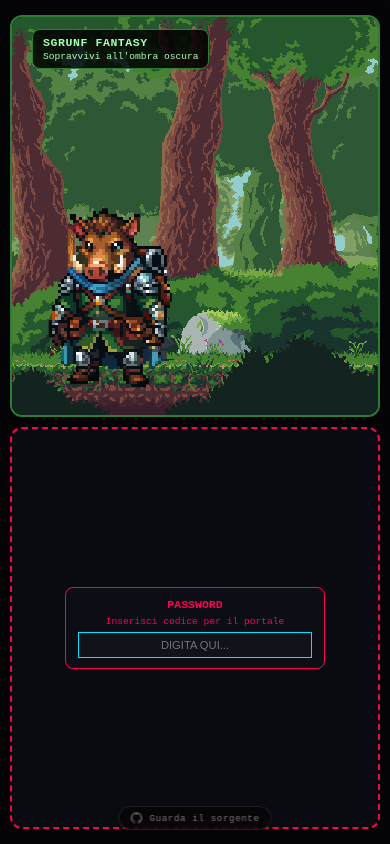
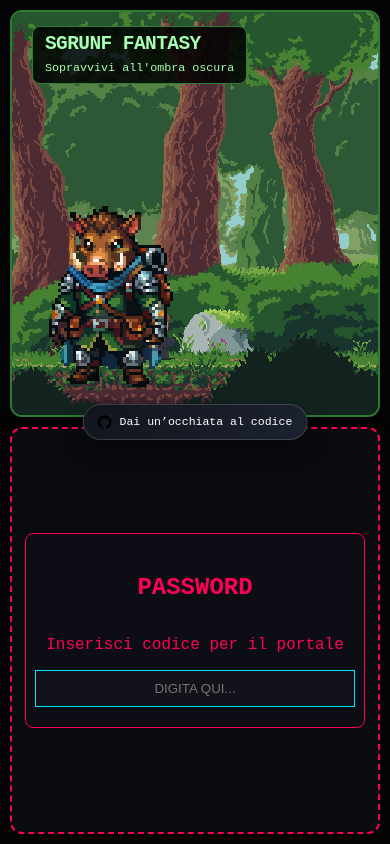
Before and after one commit to DerefDev/SgrunfRunner, a plain HTML site: page index.html in a window 390 px wide. Drawn offline with Linux system fonts and the light colour scheme.

Commit message:
Modifica del bottone del codice sorgente.

```diff
--- a/index.html
+++ b/index.html
@@ -8,7 +8,7 @@
 </head>
 <body>
 
-    <div class="split-container">
+    <div class="split-container" id="split-container">
 
         <div class="split-tile split-left" id="tile-fantasy">
             <img src="./assets/sfondoFantasy.png" class="static-bg" alt="Sfondo Fantasy">
@@ -43,7 +43,7 @@
                     src="./assets/CyberpunkVideo.mp4"
                     poster="./assets/sfondoCyberpunk.png"
                     class="video-preview"
-                    loop muted playsinline preload="auto" >
+                    loop muted playsinline preload="auto">
                 </video>
 
                 <div class="content-overlay">
@@ -51,15 +51,12 @@
                 </div>
             </div>
         </div>
+
+        <a class="github-float-btn" href="https://github.com/DerefDev/SgrunfRunner" target="_blank" rel="noopener noreferrer">
+            <img src="./assets/githubLogo.svg" alt="" class="github-icon">
+            <span>Dai un’occhiata al codice</span>
+        </a>
     </div>
-
-    <!-- FOOTER CREDITI -->
-    <a class="github-credit" href="https://github.com/TUO-USERNAME/TUO-REPO" target="_blank" rel="noopener">
-        <svg class="github-icon" viewBox="0 0 24 24" aria-hidden="true" fill="currentColor">
-            <path d="M12 0C5.37 0 0 5.37 0 12c0 5.31 3.435 9.795 8.205 11.385.6.105.825-.255.825-.57 0-.285-.015-1.23-.015-2.235-3.015.555-3.795-.735-4.035-1.41-.135-.345-.72-1.41-1.23-1.695-.42-.225-1.02-.78-.015-.795.945-.015 1.62.87 1.845 1.23 1.08 1.815 2.805 1.305 3.495.99.105-.78.42-1.305.765-1.605-2.67-.3-5.46-1.335-5.46-5.925 0-1.305.465-2.385 1.23-3.225-.12-.3-.54-1.53.12-3.18 0 0 1.005-.315 3.3 1.23.96-.27 1.98-.405 3-.405s2.04.135 3 .405c2.295-1.56 3.3-1.23 3.3-1.23.66 1.65.24 2.88.12 3.18.765.84 1.23 1.905 1.23 3.225 0 4.605-2.805 5.625-5.475 5.925.435.375.81 1.095.81 2.22 0 1.605-.015 2.895-.015 3.3 0 .315.225.69.825.57A12.02 12.02 0 0 0 24 12c0-6.63-5.37-12-12-12z"/>
-        </svg>
-        <span>Guarda il sorgente</span>
-    </a>
 
     <script src="split.js" defer></script>
 </body>
--- a/split.css
+++ b/split.css
@@ -1,3 +1,10 @@
+:root {
+    --overlay-title-size: clamp(1rem, 2.4vw, 2.6rem);
+    --overlay-text-size: clamp(0.75rem, 1.2vw, 1rem);
+    --overlay-pad: clamp(8px, 1.4vw, 14px);
+    --button-font-size: clamp(0.8rem, 1.2vw, 1rem);
+}
+
 body {
     margin: 0;
     padding: 10px;
@@ -15,6 +22,8 @@ body {
     width: 100%;
     height: 100%;
     background-color: transparent;
+    gap: 10px;
+    position: relative;
 }
 
 img, .static-bg, .character-sprite {
@@ -26,7 +35,6 @@ img, .static-bg, .character-sprite {
     flex: 1;
     position: relative;
     overflow: hidden;
-    margin: 10px;
     border-radius: 12px;
     transition: transform 0.4s cubic-bezier(0.25, 1, 0.5, 1), border-color 0.4s, box-shadow 0.4s;
     display: flex;
@@ -34,6 +42,7 @@ img, .static-bg, .character-sprite {
     cursor: pointer;
     z-index: 1;
     box-shadow: 0 4px 15px rgba(0, 0, 0, 0.5);
+    min-width: 0;
 }
 
 .static-bg, .video-preview {
@@ -62,7 +71,7 @@ img, .static-bg, .character-sprite {
 
 @keyframes float {
     0%, 100% { transform: translateY(0px); }
-    50%       { transform: translateY(-10px); }
+    50% { transform: translateY(-10px); }
 }
 
 .content-overlay {
@@ -70,11 +79,23 @@ img, .static-bg, .character-sprite {
     top: 30px;
     z-index: 10;
     background: rgba(0, 0, 0, 0.85);
-    padding: 12px 20px;
+    padding: var(--overlay-pad) calc(var(--overlay-pad) * 1.5);
     border-radius: 8px;
     width: fit-content;
-    /* Evita che il testo vada a capo */
+    max-width: calc(100% - 40px);
+}
+
+.content-overlay h1 {
+    font-size: var(--overlay-title-size);
+    line-height: 1;
+    margin: 0;
     white-space: nowrap;
+}
+
+.content-overlay p {
+    font-size: var(--overlay-text-size);
+    margin: 6px 0 0 0;
+    line-height: 1.2;
 }
 
 .split-left { border: 2px solid #2e7d32; }
@@ -85,17 +106,55 @@ img, .static-bg, .character-sprite {
 .split-right .content-overlay { right: 20px; color: #00e5ff; border: 1px solid #d500f9; text-align: right; }
 .split-right .character-sprite { right: 10%; }
 
-/* ─── DESKTOP HOVER ──────────────────────────────────────────────────────── */
+.github-float-btn {
+    position: absolute;
+    left: 50%;
+    top: 50%;
+    transform: translate(-50%, -50%);
+    z-index: 50;
+    display: flex;
+    align-items: center;
+    gap: 10px;
+    padding: 12px 18px;
+    border-radius: 999px;
+    background: linear-gradient(135deg, #11151d, #1c2230);
+    color: #ffffff;
+    border: 1px solid rgba(255, 255, 255, 0.16);
+    text-decoration: none;
+    box-shadow: 0 8px 24px rgba(0, 0, 0, 0.45);
+    font-size: var(--button-font-size);
+    white-space: nowrap;
+}
+
+.github-icon {
+    width: 1.2em;
+    height: 1.2em;
+    display: block;
+    flex: 0 0 auto;
+}
+
+.github-float-btn span {
+    line-height: 1;
+}
+
+/* DESKTOP HOVER */
 @media (hover: hover) {
     .split-tile:hover .video-preview { opacity: 1; }
-    .split-tile:hover .static-bg, .split-tile:hover .character-sprite { opacity: 0; }
+    .split-tile:hover .static-bg,
+    .split-tile:hover .character-sprite { opacity: 0; }
     .split-tile:hover { transform: scale(1.03); }
 }
 
-/* ─── LOCK SCREEN ────────────────────────────────────────────────────────── */
-.split-right.locked { background-color: #0a0b10; border: 2px dashed #ff0055; justify-content: center; align-items: center; }
+/* LOCK SCREEN */
+.split-right.locked {
+    background-color: #0a0b10;
+    border: 2px dashed #ff0055;
+    justify-content: center;
+    align-items: center;
+}
+
 .split-right.locked .secret-content { display: none; }
-.split-right.unlocked .lock-screen  { display: none; }
+.split-right.unlocked .lock-screen { display: none; }
 
 .lock-screen {
     z-index: 10;
@@ -107,12 +166,7 @@ img, .static-bg, .character-sprite {
     background: rgba(13, 14, 22, 0.95);
     border: 1px solid #ff0055;
     border-radius: 8px;
-    width: min(80%, 260px);
-    box-sizing: border-box;
 }
-
-.lock-screen h2,
-.lock-screen p { white-space: nowrap; }
 
 .lock-screen input {
     padding: 10px;
@@ -122,118 +176,41 @@ img, .static-bg, .character-sprite {
     text-align: center;
     text-transform: uppercase;
     width: 100%;
-    box-sizing: border-box;
 }
 
-/* ═══════════════════════════════════════════════════════════════════════════
-   LAYOUT: width > height  →  affiancato (default, nessun media query)
-            height > width →  impilato   (portrait)
-   ═══════════════════════════════════════════════════════════════════════════ */
+/* MOBILE / NARROW LAYOUT */
+@media (max-width: 768px) {
+    .split-container {
+        flex-direction: column;
+    }
 
-/* ─── PORTRAIT: height > width → impilato ───────────────────────────────── */
-@media (orientation: portrait) {
-    .split-container { flex-direction: column; }
-    .split-tile      { height: 45dvh; margin: 5px 0; }
+    .split-tile {
+        height: 45vh;
+        margin: 0;
+    }
 
-    /* Disabilita video su mobile per evitare schermi neri */
+    .content-overlay {
+        top: 14px;
+        max-width: calc(100% - 28px);
+        padding: 8px 12px;
+    }
+
+    .content-overlay h1 {
+        font-size: clamp(0.95rem, 5vw, 1.4rem);
+        white-space: nowrap;
+        letter-spacing: -0.03em;
+    }
+
+    .content-overlay p {
+        font-size: clamp(0.7rem, 3vw, 0.9rem);
+    }
+
+    .github-float-btn {
+        font-size: clamp(0.72rem, 2.6vw, 0.95rem);
+        padding: 10px 14px;
+        gap: 8px;
+    }
+
     .video-preview { display: none !important; }
     .static-bg, .character-sprite { opacity: 1 !important; }
 }
-
-/* ─── FONT SCALING: schermi stretti in portrait ──────────────────────────── */
-
-/* Smartphone medio (≤ 430 px larghezza) */
-@media (orientation: portrait) and (max-width: 430px) {
-    .content-overlay    { padding: 6px 10px; top: 12px; }
-    .content-overlay h1 { font-size: 0.72rem; margin: 0 0 2px; letter-spacing: 0.05em; }
-    .content-overlay p  { font-size: 0.6rem;  margin: 0; }
-    .lock-screen        { padding: 10px 12px; gap: 5px; }
-    .lock-screen h2     { font-size: 0.72rem; margin: 0; }
-    .lock-screen p      { font-size: 0.6rem;  margin: 0; }
-    .lock-screen input  { font-size: 0.7rem;  padding: 6px; }
-}
-
-/* Smartphone piccolo (≤ 360 px larghezza) */
-@media (orientation: portrait) and (max-width: 360px) {
-    .content-overlay    { padding: 5px 8px; top: 10px; }
-    .content-overlay h1 { font-size: 0.62rem; letter-spacing: 0.03em; }
-    .content-overlay p  { font-size: 0.54rem; }
-    .lock-screen        { padding: 8px 10px; gap: 4px; }
-    .lock-screen h2     { font-size: 0.62rem; }
-    .lock-screen p      { font-size: 0.54rem; }
-    .lock-screen input  { font-size: 0.62rem; padding: 5px; }
-}
-
-/* ─── LANDSCAPE su telefoni (width > height ma schermo piccolo) ──────────── */
-@media (orientation: landscape) and (max-height: 500px) {
-    .split-tile         { margin: 6px; }
-    .content-overlay    { padding: 6px 10px; top: 12px; }
-    .content-overlay h1 { font-size: 0.72rem; letter-spacing: 0.05em; margin: 0 0 2px; }
-    .content-overlay p  { font-size: 0.58rem; margin: 0; }
-    .lock-screen        { padding: 10px 12px; gap: 5px; }
-    .lock-screen h2     { font-size: 0.72rem; margin: 0; }
-    .lock-screen p      { font-size: 0.58rem; margin: 0; }
-    .lock-screen input  { font-size: 0.68rem; padding: 6px; }
-}
-
-/* Telefono landscape molto basso (≤ 380 px altezza) */
-@media (orientation: landscape) and (max-height: 380px) {
-    .content-overlay    { padding: 4px 8px; top: 8px; }
-    .content-overlay h1 { font-size: 0.62rem; }
-    .content-overlay p  { font-size: 0.52rem; }
-    .lock-screen h2     { font-size: 0.62rem; }
-    .lock-screen p      { font-size: 0.52rem; }
-    .lock-screen input  { font-size: 0.6rem; padding: 4px; }
-}
-
-/* ─── GITHUB CREDIT ──────────────────────────────────────────────────────── */
-.github-credit {
-    position: fixed;
-    bottom: 18px;
-    left: 50%;
-    transform: translateX(-50%);
-    z-index: 100;
-
-    display: inline-flex;
-    align-items: center;
-    gap: 7px;
-
-    padding: 6px 14px;
-    border-radius: 20px;
-    border: 1px solid rgba(255, 255, 255, 0.1);
-    background: rgba(5, 5, 8, 0.7);
-    backdrop-filter: blur(8px);
-    -webkit-backdrop-filter: blur(8px);
-
-    color: rgba(255, 255, 255, 0.45);
-    font-family: 'Courier New', Courier, monospace;
-    font-size: 0.65rem;
-    letter-spacing: 0.06em;
-    text-decoration: none;
-    white-space: nowrap;
-
-    transition: color 0.25s, border-color 0.25s, background 0.25s;
-    pointer-events: auto;
-}
-
-.github-credit:hover {
-    color: rgba(255, 255, 255, 0.9);
-    border-color: rgba(255, 255, 255, 0.35);
-    background: rgba(5, 5, 8, 0.88);
-}
-
-.github-icon {
-    width: 14px;
-    height: 14px;
-    flex-shrink: 0;
-    opacity: 0.6;
-    transition: opacity 0.25s;
-}
-
-.github-credit:hover .github-icon { opacity: 1; }
-
-/* Su mobile rimpicciolisce ancora un po' */
-@media (max-width: 430px), (orientation: portrait) {
-    .github-credit { font-size: 0.58rem; padding: 5px 11px; bottom: 14px; }
-    .github-icon   { width: 12px; height: 12px; }
-}
--- a/split.js
+++ b/split.js
@@ -1,32 +1,39 @@
 const PASSWORD_CORRETTA = "FUTURO";
 
 document.addEventListener('DOMContentLoaded', () => {
-
-    const fantasyTile      = document.getElementById('tile-fantasy');
-    const secretInput      = document.getElementById('secret-input');
+    const fantasyTile = document.getElementById('tile-fantasy');
+    const secretInput = document.getElementById('secret-input');
     const cyberpunkSection = document.getElementById('cyberpunk-section');
+    const splitContainer = document.getElementById('split-container');
 
     const isTouch = window.matchMedia("(pointer: coarse)").matches;
 
-    // ─── NAVIGAZIONE DIRETTA ────────────────────────────────────────────────
     function setupNavigation(clickTarget, url) {
         clickTarget.addEventListener('click', () => {
             window.open(url, '_blank');
         });
     }
 
-    // Inizializza Fantasy (su mobile è subito attivo)
+    function updateLayout() {
+        const useRow = window.innerWidth > window.innerHeight;
+        splitContainer.style.flexDirection = useRow ? 'row' : 'column';
+    }
+
+    updateLayout();
+    window.addEventListener('resize', updateLayout);
+
     setupNavigation(fantasyTile, 'ModalitaFantasy/index.html');
 
-    // ─── GESTIONE VIDEO (SOLO DESKTOP) ──────────────────────────────────────
     if (!isTouch) {
         document.querySelectorAll('video').forEach(video => {
-            video.load(); // Carica silenziosamente
+            video.load();
         });
 
         document.querySelectorAll('.split-tile, .secret-content').forEach(tile => {
             const video = tile.querySelector('video');
-            tile.addEventListener('mouseenter', () => { if (video) video.play().catch(() => {}); });
+            tile.addEventListener('mouseenter', () => {
+                if (video) video.play().catch(() => {});
+            });
             tile.addEventListener('mouseleave', () => {
                 if (video) {
                     video.pause();
@@ -36,21 +43,16 @@ document.addEventListener('DOMContentLoaded', () => {
         });
     }
 
-    // ─── PASSWORD ───────────────────────────────────────────────────────────
     secretInput.addEventListener('keyup', (e) => {
         const value = secretInput.value.toUpperCase();
 
         if (e.key === 'Enter' || value === PASSWORD_CORRETTA) {
             if (value === PASSWORD_CORRETTA) {
-
                 cyberpunkSection.classList.remove('locked');
                 cyberpunkSection.classList.add('unlocked');
                 cyberpunkSection.style.justifyContent = 'flex-start';
                 secretInput.blur();
-
-                // Abilita la navigazione dopo lo sblocco
                 setupNavigation(cyberpunkSection, 'ModalitaCyberpunk/index.html');
-
             } else if (e.key === 'Enter') {
                 secretInput.style.borderColor = 'red';
                 setTimeout(() => { secretInput.style.borderColor = '#00e5ff'; }, 500);
```
Also changed, not shown: assets/githubLogo.svg (added).
